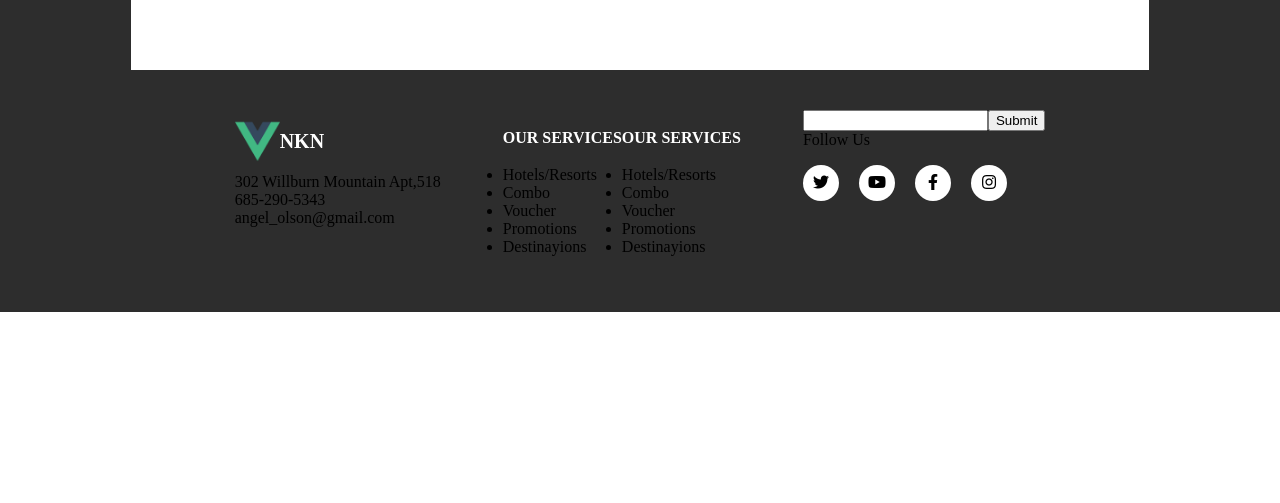
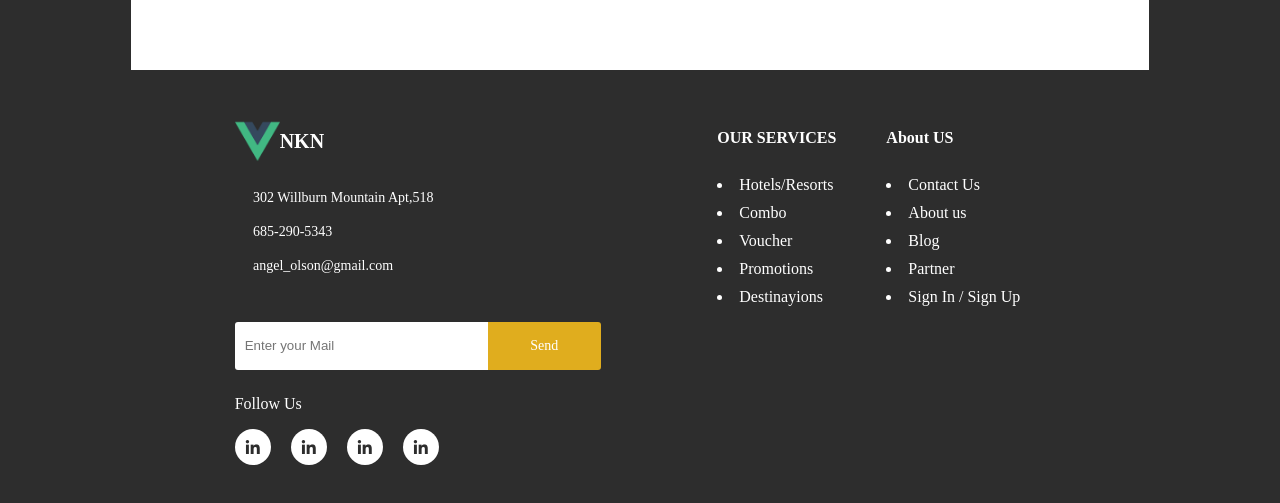
Before and after one commit to Ahmedloll/Online-Booking-Website, a Vue app: page / in a window 1280 px wide. Shown: the part 2804-3307 px from the top of the page. Before the commit the page ends 3116 px from the top, so only its background shows below. Built offline with nearby package versions, Linux system fonts and the light colour scheme; a web font is replaced by a local one.

Commit message:
styled the footer!

```diff
--- a/src/components/Footer.vue
+++ b/src/components/Footer.vue
@@ -2,52 +2,69 @@
   <footer class="container flex-s-between">
     <div>
       <Logo></Logo>
-      <div>302 Willburn Mountain Apt,518</div>
-      <div>685-290-5343</div>
-      <div>angel_olson@gmail.com</div>
+      <div class="connections">
+        <i class="fal fa-map-marker-alt"></i>
+        302 Willburn Mountain Apt,518
+      </div>
+      <div class="connections">
+        <i class="fal fa-phone-alt"></i>
+        685-290-5343
+      </div>
+      <div class="connections">
+        <i class="fal fa-envelope"></i>
+        angel_olson@gmail.com
+      </div>
     </div>
 
     <div class="container">
-      <div>
+      <div class="ulist">
         <h3>OUR SERVICES</h3>
         <ul>
-          <li>Hotels/Resorts</li>
-          <li>Combo</li>
-          <li>Voucher</li>
-          <li>Promotions</li>
-          <li>Destinayions</li>
+          <li><a href="#">Hotels/Resorts</a></li>
+          <li><a href="#">Combo</a></li>
+          <li><a href="#">Voucher</a></li>
+          <li><a href="#">Promotions</a></li>
+          <li><a href="#">Destinayions</a></li>
         </ul>
       </div>
-      <div>
-        <h3>OUR SERVICES</h3>
+      <div class="ulist">
+        <h3>About US</h3>
         <ul>
-          <li>Hotels/Resorts</li>
-          <li>Combo</li>
-          <li>Voucher</li>
-          <li>Promotions</li>
-          <li>Destinayions</li>
+          <li><a href="#">Contact Us</a></li>
+          <li><a href="#">About us</a></li>
+          <li><a href="#">Blog</a></li>
+          <li><a href="#">Partner</a></li>
+          <li><a href="#"></a>Sign In / Sign Up</li>
         </ul>
       </div>
     </div>
     <div>
       <form>
-        <input type="text" />
-        <input type="submit" />
+        <input type="text" placeholder="Enter your Mail" />
+        <input type="submit" value="Send" />
       </form>
       <div>
         <span>Follow Us</span>
         <ul class="container icons">
           <li>
-            <a><i class="fab fa-twitter"></i></a>
+            <a target="_blank" href="https://linkedin.com/in/ahmed-alaa-011501">
+              <i class="fab fa-linkedin-in"></i>
+            </a>
           </li>
           <li>
-            <a><i class="fab fa-youtube"></i></a>
+            <a target="_blank" href="https://linkedin.com/in/ahmed-alaa-011501">
+              <i class="fab fa-linkedin-in"></i>
+            </a>
           </li>
           <li>
-            <a><i class="fab fa-facebook-f"></i></a>
+            <a target="_blank" href="https://linkedin.com/in/ahmed-alaa-011501">
+              <i class="fab fa-linkedin-in"></i>
+            </a>
           </li>
           <li>
-            <a><i class="fab fa-instagram"></i></a>
+            <a target="_blank" href="https://linkedin.com/in/ahmed-alaa-011501">
+              <i class="fab fa-linkedin-in"></i>
+            </a>
           </li>
         </ul>
       </div>
@@ -68,20 +85,64 @@ export default {
 <style scoped>
 footer {
   padding: 40px 10.20833333333333%;
+  color: #ffffff;
+  font-family: playfair-display;
 }
-img {
-  width: 45px;
-  height: 60px;
+.connections i {
+  color: #e0ad1e;
 }
+.connections {
+  margin: 15px 0px;
+  font-size: 14px;
+  line-height: 19px;
+}
+.ulist {
+  margin: 0px 25px;
+}
+.ulist li {
+  margin-bottom: 10px;
+}
+.ulist li a {
+  text-decoration: none;
+  color: #ffffff;
+}
+form {
+  display: flex;
+}
+form input[type="text"] {
+  padding: 10px;
+  width: 233px;
+  height: 28px;
+  border: none;
+  border-radius: 3px 0px 0px 3px;
+  margin-bottom: 25px;
+}
+form input[type="submit"] {
+  padding: 0px;
+  width: 113px;
+  height: 48px;
+  border-radius: 0px 3px 3px 0px;
+  border: none;
+  background-color: #e0ad1e;
+  color: #ffffff;
+  font-family: playfair-display;
+  font-size: 14px;
+  line-height: 19px;
+}
+/* ////////// */
+
 h3 {
   color: #ffffff;
+  padding-bottom: 10px;
 }
 ul {
   padding: 0;
+  list-style-position: inside;
 }
 .icons li {
   list-style: none;
   height: 36px;
+  line-height: 40px;
   width: 36px;
   border-radius: 50%;
   margin-right: 20px;
@@ -89,6 +150,6 @@ ul {
   text-align: center;
 }
 .icons a {
-  line-height: 36px;
+  color: #2d2d2d;
 }
 </style>
```
